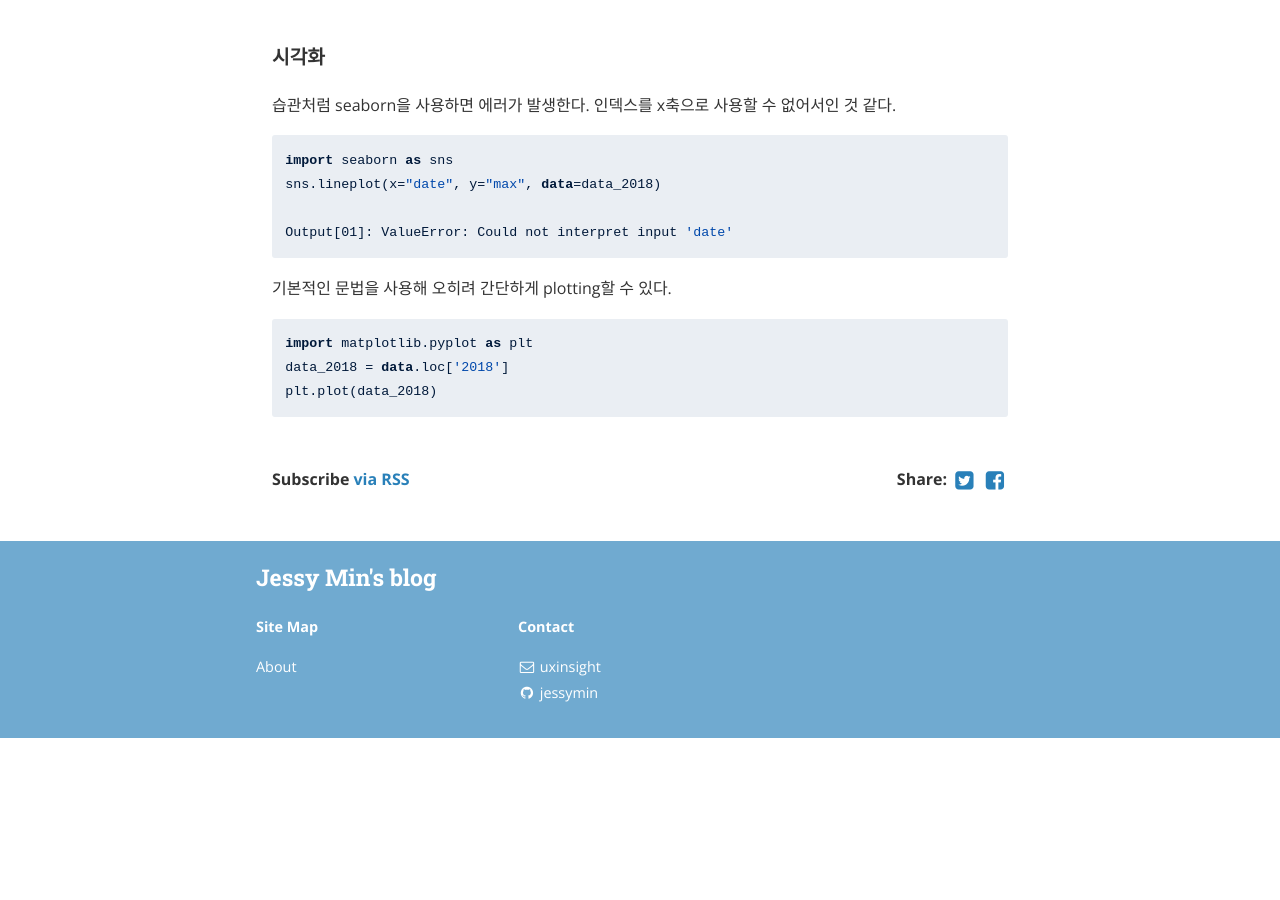
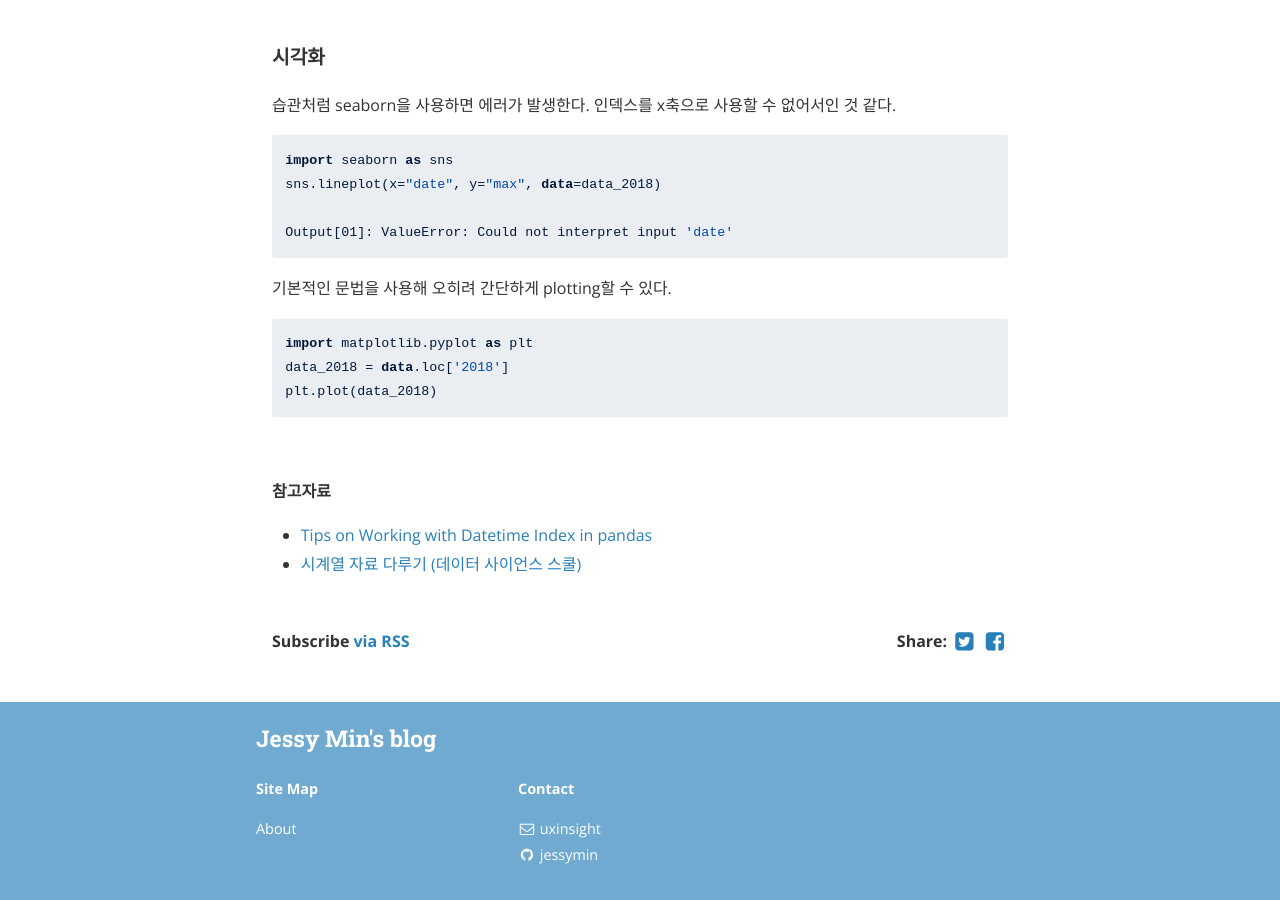
Before and after one commit to JessyMin/jessymin.github.io, a Jekyll site: the page built from _posts/2019-08-11-python-timeseries-data-handling.md, in a window 1280 px wide and 900 px high, scrolled down 2281 px. Built offline with Jekyll 4.4.1, drawn with Linux system fonts in a browser that asks for light colours; nearby versions of some CDN libraries; before the commit the page ends 3019 px from its top, so only the background shows below that; some of the changed text lies outside the part shown.

Commit message:
[add] reference

````diff
--- a/_posts/2019-08-11-python-timeseries-data-handling.md
+++ b/_posts/2019-08-11-python-timeseries-data-handling.md
@@ -1,7 +1,7 @@
 ---
 layout : post
 comments : true
-title : "웹크롤링 시 xpath 사용하는 법"
+title : "TimeSeries Data 다루기"
 date : 2019-08-11
 category : 'python'
 ---
@@ -104,3 +104,9 @@ import matplotlib.pyplot as plt
 data_2018 = data.loc['2018']
 plt.plot(data_2018)
 ```
+
+<br>
+
+**참고자료**
+- <a href="http://sergilehkyi.com/tips-on-working-with-datetime-index-in-pandas/"> Tips on Working with Datetime Index in pandas </a>
+- <a href="https://datascienceschool.net/view-notebook/8959673a97214e8fafdb159f254185e9/">시계열 자료 다루기 (데이터 사이언스 스쿨) </a>
````
